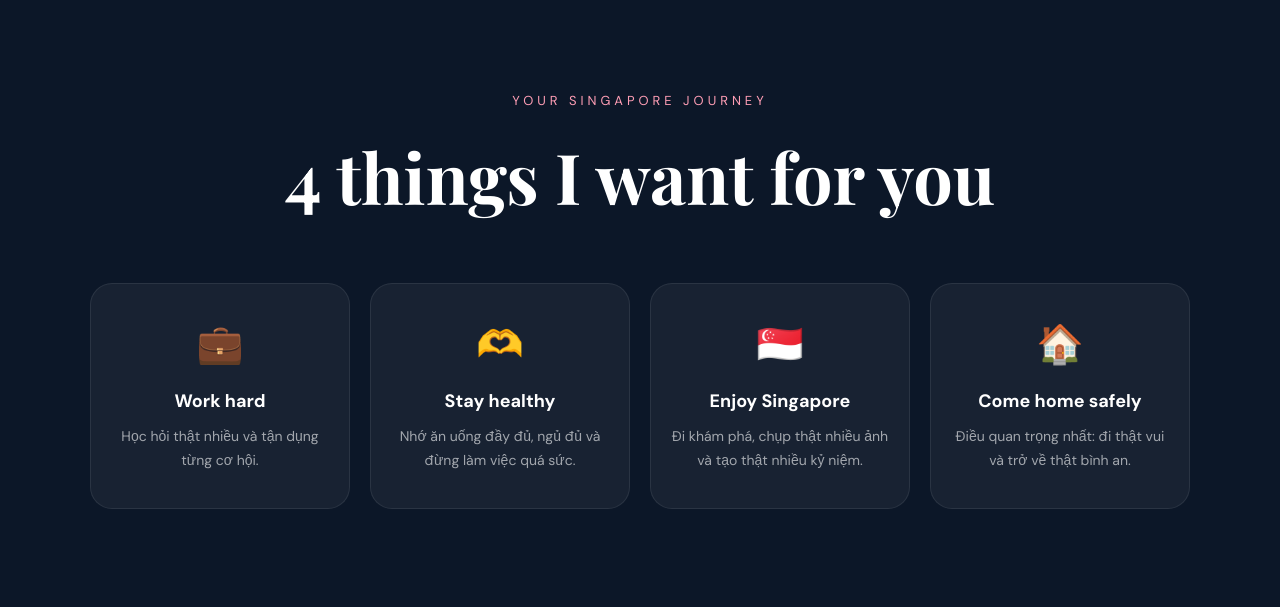
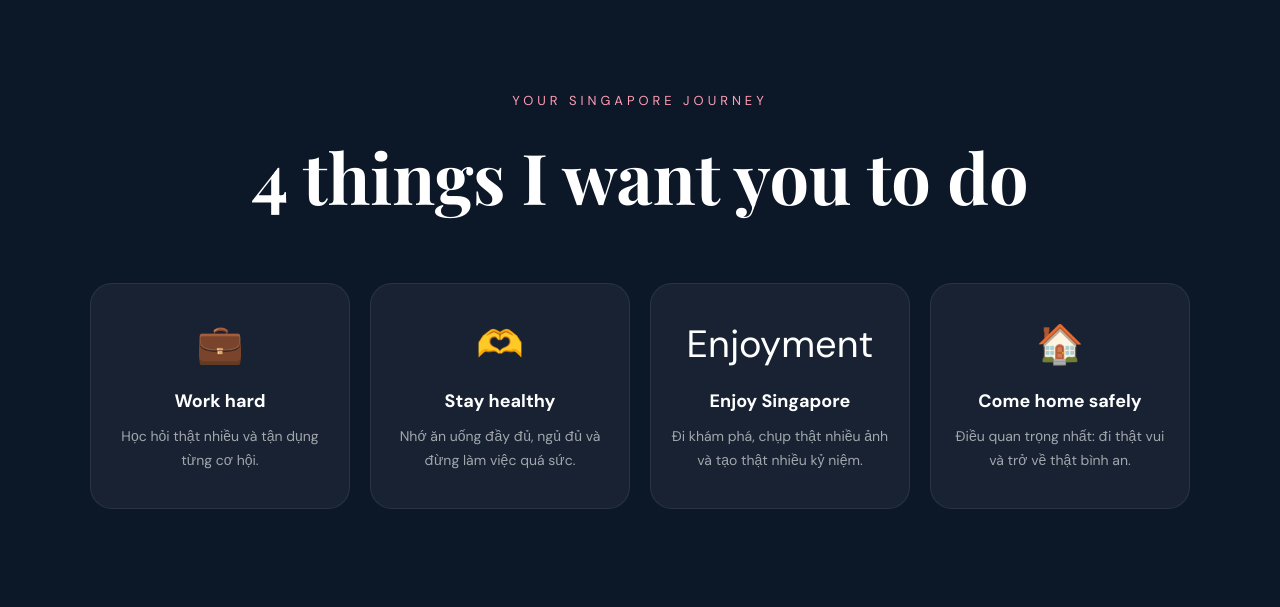
Before and after one commit to Bap226526/Singapore, a plain HTML site: page index.html in a window 1280 px wide. Shown: the part 2320-2927 px from the top of the page. Drawn offline with nearby package versions, Linux system fonts and the light colour scheme.

Commit message:
Update index.html

```diff
--- a/index.html
+++ b/index.html
@@ -636,7 +636,7 @@
             </div>
 
             <h2 class="message-title">
-                4 things I want for you
+                4 things I want you to do
             </h2>
 
             <div class="cards">
@@ -660,7 +660,7 @@
                 </div>
 
                 <div class="card">
-                    <div class="card-icon">🇸🇬</div>
+                    <div class="card-icon">Enjoyment</div>
                     <h3>Enjoy Singapore</h3>
                     <p>
                         Đi khám phá, chụp thật nhiều ảnh
```
